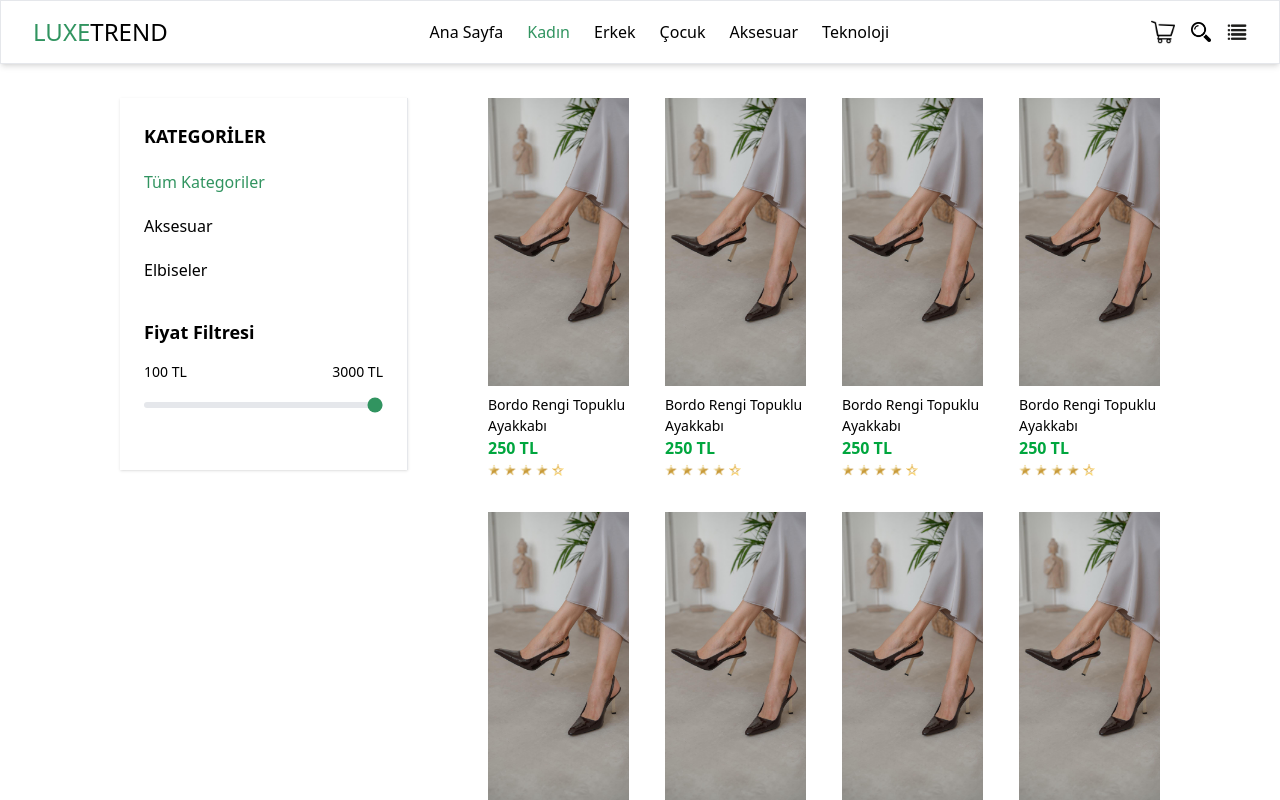
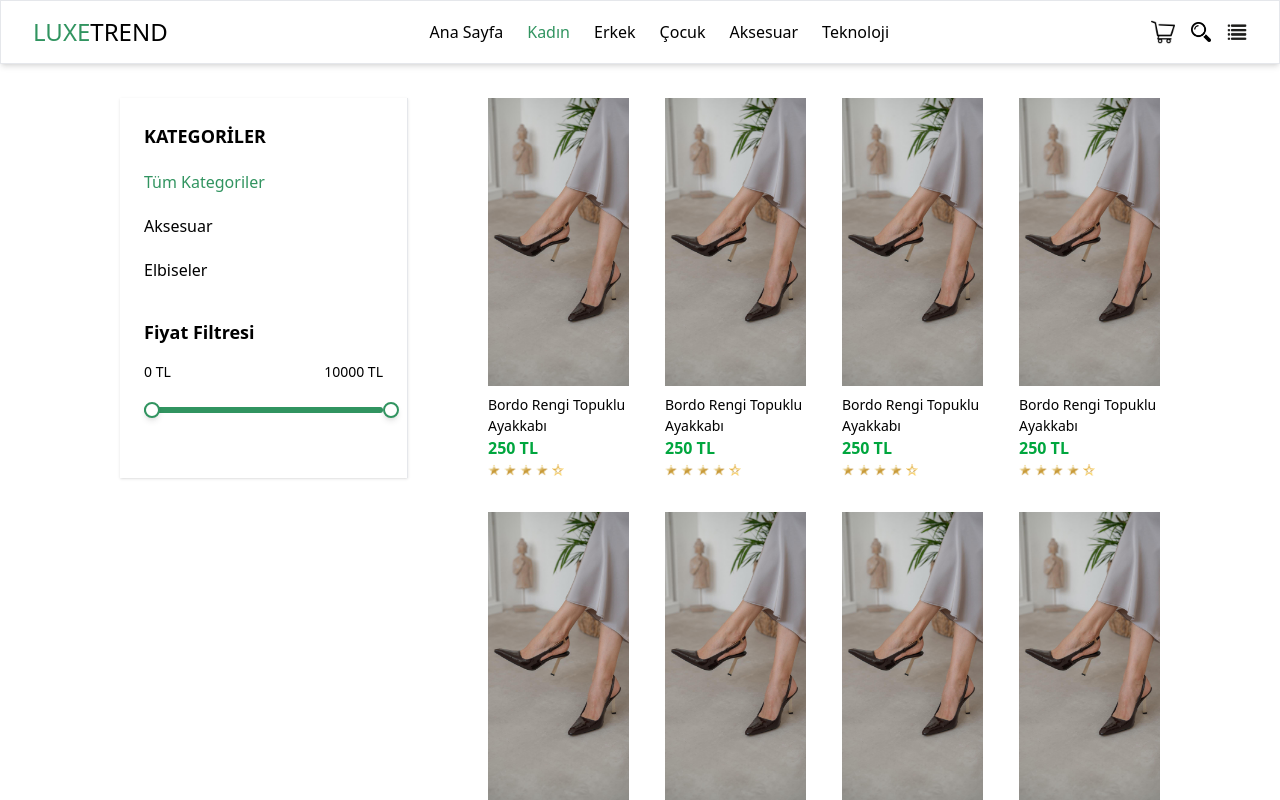
Before and after one commit to cansueser/EticaretWebSite, a website built with webpack: page src/category.html in a window 1280 px wide. Both pictures are taken after a click on the item "Tüm Kategoriler". Shown: the top 800 px of the page. Built offline with nearby package versions, Linux system fonts and the light colour scheme; no server answers.

Commit message:
feat: Revamp price filter and product loading mechanism
- Updated price filter to use a custom range slider with dynamic min and max values.
- Adjusted JavaScript logic to handle new price limits and ensure consistent product display.
- Enhanced product loading to always show 12 items, filling remaining slots with placeholders.
- Improved CSS styles for better visual representation of the price filter and product grid.

```diff
--- a/src/category.html
+++ b/src/category.html
@@ -53,12 +53,31 @@
         <!-- Fiyat Filtresi -->
         <div class="mb-8">
           <h3 class="font-bold text-lg mb-4 cursor-default">Fiyat Filtresi</h3>
-          <div class="flex justify-between mb-2 text-sm">
-            <span id="min-price-display">100 TL</span>
-            <span id="max-price-display">3000 TL</span>
+
+          <!-- Fiyat aralığı değerleri gösterimi -->
+          <div class="flex justify-between mb-4 text-sm">
+            <div>
+              <span id="min-price-display" class="font-medium">0 TL</span>
+            </div>
+            <div>
+              <span id="max-price-display" class="font-medium">10000 TL</span>
+            </div>
           </div>
-          <input id="price-slider" type="range" min="0" max="100" value="100"
-                 class="w-full h-1.5 bg-gray-200 rounded-full appearance-none cursor-pointer accent-green-button">
+
+          <!-- Custom range slider container -->
+          <div class="relative h-6 flex items-center">
+            <!-- Slider background track -->
+            <div class="absolute h-1.5 bg-gray-200 rounded-full w-full"></div>
+
+            <!-- Selected range fill (green) -->
+            <div id="price-range-fill" class="absolute h-1.5 bg-green-button rounded-full left-0 right-0"></div>
+
+            <!-- Minimum handle (sol) -->
+            <div id="min-handle" class="absolute w-4 h-4 bg-white border-2 border-green-button rounded-full cursor-pointer shadow-md" style="left: 0%"></div>
+
+            <!-- Maximum handle (sağ) -->
+            <div id="max-handle" class="absolute w-4 h-4 bg-white border-2 border-green-button rounded-full cursor-pointer shadow-md" style="left: 100%"></div>
+          </div>
         </div>
       </div>
     </div>
--- a/src/js/category.js
+++ b/src/js/category.js
@@ -2,8 +2,8 @@ const BASE_URL = 'http://localhost:8080/api';
 let currentPage = 0;
 let selectedCategoryId = null;
 const pageSize = 12; // 4x3 grid
-let minPrice = 100;
-let maxPrice = 3000;
+let minPrice = 0;
+let maxPrice = 10000;
 
 // Sayfa yüklendiğinde çalışacak
 document.addEventListener('DOMContentLoaded', function() {
@@ -90,7 +90,7 @@ async function loadProducts(categoryId, page, applyPriceFilter = true) {
   selectedCategoryId = categoryId;
 
   try {
-    // API URL'i oluştur - kategori varsa kategori filtresi ekle
+    // Her zaman tam olarak 12 ürün göster, API'ye 12 ürün talep et
     let apiUrl = `${BASE_URL}/urunler?page=${page}&size=${pageSize}`;
     if (categoryId) {
       apiUrl = `${BASE_URL}/urunler/kategori/${categoryId}?page=${page}&size=${pageSize}`;
@@ -104,11 +104,11 @@ async function loadProducts(categoryId, page, applyPriceFilter = true) {
     const data = await response.json();
     const productsContainer = document.getElementById('products-container');
 
-    // Ürünleri temizle
+    // Ürünleri temizle - HER SAYFADA ÖNCE CONTAINER SIFIRLANIR
     productsContainer.innerHTML = '';
 
     // Ürünleri filtrele ve ekle
-    let filteredProducts = data.content;
+    let filteredProducts = data.content || [];
 
     // Fiyat filtresini uygula
     if (applyPriceFilter) {
@@ -118,13 +118,22 @@ async function loadProducts(categoryId, page, applyPriceFilter = true) {
       });
     }
 
+    // Kaç ürün gösterileceğini logla
+    console.log(`Filtrelenmiş ürün sayısı: ${filteredProducts.length}`);
+
     // Filtrelenmiş ürünleri ekle
+    let displayedCount = 0;
     filteredProducts.forEach(product => {
-      productsContainer.innerHTML += createProductTemplate(product);
+      if (displayedCount < pageSize) {
+        productsContainer.innerHTML += createProductTemplate(product);
+        displayedCount++;
+      }
     });
 
-    // Boş ürün göster (grid'in tamamlanması için)
-    const remainingSlots = pageSize - filteredProducts.length;
+    // Eksik kalan ürün sayısı kadar boş slot ekle (GRID TAMAMLANSIN)
+    const remainingSlots = pageSize - displayedCount;
+    console.log(`Boş slot sayısı: ${remainingSlots}`);
+
     for (let i = 0; i < remainingSlots; i++) {
       productsContainer.innerHTML += `
         <div class="relative w-full h-full opacity-0">
@@ -134,8 +143,6 @@ async function loadProducts(categoryId, page, applyPriceFilter = true) {
     }
 
     // Sayfa durumunu güncelle ve toplam sayfa sayısını al
-    // Filtrelenmiş ürünlere göre sayfalama yapmak daha karmaşık olacağından
-    // burada basitlik için orijinal sayfalama bilgisi kullanılıyor
     updatePagination(data.currentPage, data.totalPages);
 
   } catch (error) {
@@ -144,7 +151,8 @@ async function loadProducts(categoryId, page, applyPriceFilter = true) {
     const productsContainer = document.getElementById('products-container');
     productsContainer.innerHTML = '';
 
-    for (let i = 0; i < 12; i++) {
+    // HER ZAMAN TAM OLARAK 12 ÜRÜN GÖSTER
+    for (let i = 0; i < pageSize; i++) {
       const defaultProduct = {
         name: "Bordo Rengi Topuklu Ayakkabı",
         price: 250,
@@ -161,27 +169,100 @@ async function loadProducts(categoryId, page, applyPriceFilter = true) {
 
 // Fiyat filtresini ayarla
 function setupPriceFilter() {
-  const priceSlider = document.getElementById('price-slider');
+  const minHandle = document.getElementById('min-handle');
+  const maxHandle = document.getElementById('max-handle');
+  const rangeTrack = document.getElementById('price-range-fill');
   const minPriceDisplay = document.getElementById('min-price-display');
   const maxPriceDisplay = document.getElementById('max-price-display');
 
-  // Slider değerini değiştirince fiyat aralığını güncelle
-  priceSlider.addEventListener('input', function() {
-    // Slider değeri yüzde olarak gelir (0-100)
-    const sliderValue = parseInt(this.value);
+  // Fiyat aralığı (TL)
+  const minPriceLimit = 0;
+  const maxPriceLimit = 10000;
 
-    // Slider değerini fiyat aralığına dönüştür (100 TL - 3000 TL)
-    const priceRange = 3000 - 100;
-    const price = Math.round(100 + (sliderValue / 100) * priceRange);
+  // Başlangıç değerlerini göster
+  minPriceDisplay.textContent = `${minPrice} TL`;
+  maxPriceDisplay.textContent = `${maxPrice} TL`;
 
-    // Görüntülenen maksimum fiyatı güncelle
-    maxPrice = price;
-    maxPriceDisplay.textContent = `${maxPrice} TL`;
+  // Slider'daki yeşil alan güncelleme
+  function updateRangeFill() {
+    const minPercent = (minPrice / maxPriceLimit) * 100;
+    const maxPercent = (maxPrice / maxPriceLimit) * 100;
+
+    // Yeşil doldurma alanını güncelle
+    rangeTrack.style.left = `${minPercent}%`;
+    rangeTrack.style.right = `${100 - maxPercent}%`;
+  }
+
+  // Başlangıçta yeşil alanı ayarla
+  updateRangeFill();
+
+  // Sürükleme değişkenlerini tanımla
+  let isDraggingMin = false;
+  let isDraggingMax = false;
+
+  // Min handle için mouse down olayı
+  minHandle.addEventListener('mousedown', function(e) {
+    isDraggingMin = true;
+    e.preventDefault(); // Metnin seçilmesini önle
   });
 
-  // Slider bırakıldığında ürünleri yeniden yükle
-  priceSlider.addEventListener('change', function() {
-    loadProducts(selectedCategoryId, 0, true);
+  // Max handle için mouse down olayı
+  maxHandle.addEventListener('mousedown', function(e) {
+    isDraggingMax = true;
+    e.preventDefault(); // Metnin seçilmesini önle
+  });
+
+  // Document üzerinde mouse move olayı
+  document.addEventListener('mousemove', function(e) {
+    if (!isDraggingMin && !isDraggingMax) return;
+
+    // Slider'ın konum bilgilerini al
+    const sliderRect = rangeTrack.parentElement.getBoundingClientRect();
+    const sliderWidth = sliderRect.width;
+
+    // Mouse pozisyonunu hesapla (0-1 arası)
+    let mousePos = (e.clientX - sliderRect.left) / sliderWidth;
+
+    // Sınırları kontrol et
+    mousePos = Math.max(0, Math.min(mousePos, 1));
+
+    // Mouse pozisyonunu fiyata dönüştür
+    const price = Math.round(mousePos * maxPriceLimit);
+
+    if (isDraggingMin) {
+      // Minimum fiyat, maksimum fiyattan büyük olamaz
+      minPrice = Math.min(price, maxPrice - 500);
+
+      // Handle pozisyonunu güncelle
+      minHandle.style.left = `${(minPrice / maxPriceLimit) * 100}%`;
+
+      // Minimum fiyat gösterimini güncelle
+      minPriceDisplay.textContent = `${minPrice} TL`;
+    } else if (isDraggingMax) {
+      // Maksimum fiyat, minimum fiyattan küçük olamaz
+      maxPrice = Math.max(price, minPrice + 500);
+
+      // Handle pozisyonunu güncelle
+      maxHandle.style.left = `${(maxPrice / maxPriceLimit) * 100}%`;
+
+      // Maksimum fiyat gösterimini güncelle
+      maxPriceDisplay.textContent = `${maxPrice} TL`;
+    }
+
+    // Yeşil alanı güncelle
+    updateRangeFill();
+  });
+
+  // Mouse bırakıldığında sürüklemeyi durdur
+  document.addEventListener('mouseup', function() {
+    if (isDraggingMin || isDraggingMax) {
+      // Sürüklemeyi bitir
+      isDraggingMin = false;
+      isDraggingMax = false;
+
+      // Ürünleri filtrele
+      loadProducts(selectedCategoryId, 0, true);
+    }
   });
 }
 
```
Also changed, not shown: src/output.css.
